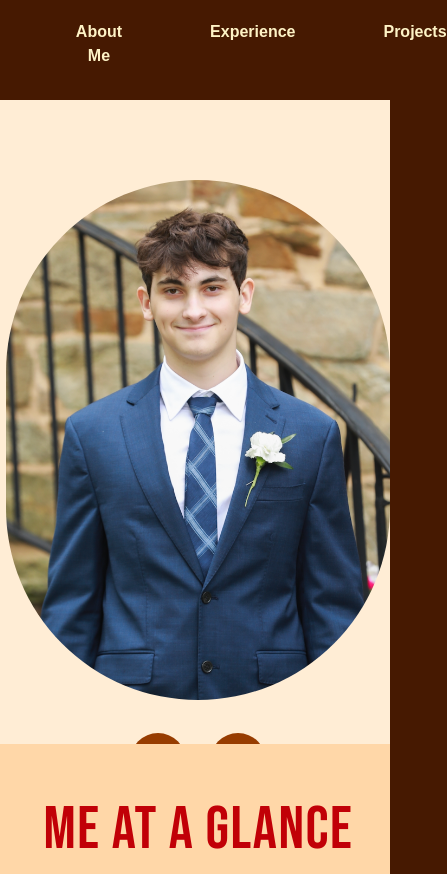
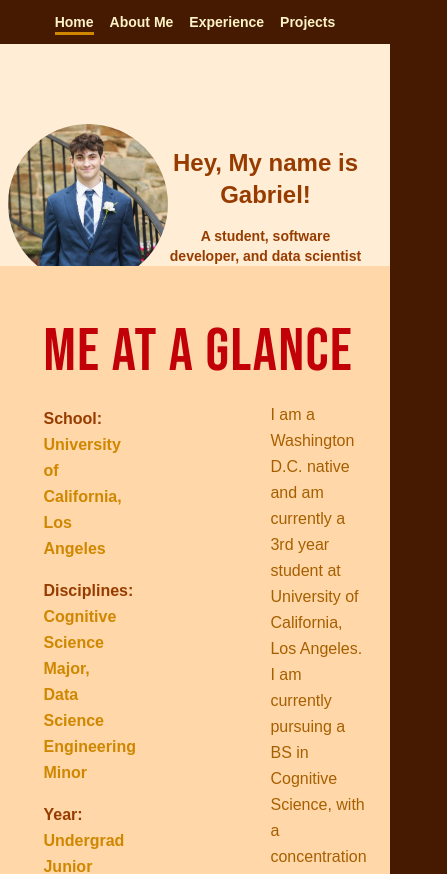
Before and after one commit to BriboSD/portfolio-website, a Next.js app: page / in a window 390 px wide. Shown: the top 874 px of the page, 447 px wide, since content can reach past the window. Built offline with nearby package versions, Linux system fonts and the light colour scheme.

Commit message:
Formated homepage to be mobile and tablet friendly
Completely changed the layout of homepage, making it dynamically resize based on screen size. This makes the page look better on mobile, as seen through inspect element on dev build

```diff
--- a/src/app/Components/HomePage.jsx
+++ b/src/app/Components/HomePage.jsx
@@ -6,10 +6,10 @@
 export default function HomePage({scrollYProgress}) {
   const ypos = useTransform(scrollYProgress, [0, 0.25], [0, 400]);
     return (
-      <motion.div className="relative w-full flex text-amber-800 text-6xl z-[60] mt-0 bg-[#ffedd5]"
+      <motion.div className="relative w-full flex flex-row text-amber-800 items-center text-6xl z-[60] bg-[#ffedd5]"
       >
         {/* Animated line box */}
-        <motion.svg viewBox="0 0 160 160" width={630} height={630} className="absolute ml-150 mt-20">
+        <motion.svg viewBox="0 0 160 160" width={630} height={630} className="absolute ml-155 mt-40 hidden lg:block">
           <motion.path
             fill="none"
             stroke="#DC2626"
@@ -27,18 +27,17 @@
         initial={{ height: 0 }}
         animate={{ height: "20vh" }}
         transition={{ duration: 0.6, delay: 1, ease: "easeIn" }}
-        className="relative top-[-70px] left-[900px] w-[4px] bg-red-600 -translate-x-1/2 z-[5]"
+        className="relative top-[-300px] left-[930px] w-[4px] bg-red-600 -translate-x-1/2 z-[5]"
       />
         {/* line going down from bottom*/}
         <motion.div
         initial={{ height: 0 }}
         animate={{ height: "30vh" }}
-        transition={{ duration: 1.5, delay: 1.5, ease: "easeOut" }}
-        className="relative top-[550px] left-[900px] w-[4px] bg-red-600 -translate-x-1/2 z-[5]"
+        transition={{ duration: 1, delay: 1.5, ease: "easeOut" }}
+        className="relative top-[360px] left-[930px] w-[4px] bg-red-600 -translate-x-1/2 z-[5]"
       />
 
-
-        {/* Image with overlay */}
+        {/* column that will hold image and socials buttons */}
         <div className="relative flex flex-col items-center" style={{ y: ypos }}>
           <motion.img
             id="photo"
@@ -47,11 +46,11 @@
             initial={{ opacity: 0, y: -100 }}
             animate={{ opacity: 1, y: 0 }}
             transition={{ delay: 1, duration: 1 }}
-          className="w-130 h-130 mt-20 rounded-full object-cover"
+            className=" transform lg:translate-x-[2dvw] w-40 h-40 sm:w-80 sm:h-80 md:w-100 md:h-100 lg:w-130 lg:h-130 mt-20 rounded-full object-cover"
           />
 
           {/* GitHub Button */}
-        <motion.div className="absolute transform translate-y-[75dvh] flex flex-row gap-6">
+          <motion.div className="transform lg:translate-x-[2dvw]  translate-y-[1dvh] md:translate-y-[5dvh] lg:translate-y-[5dvh] flex flex-row gap-6">
             <motion.a
               href="https://github.com/BriboSD"
               target="_blank"
@@ -60,12 +59,14 @@
               animate={{ opacity: 1, y: 0 }}
               transition={{ delay: 2, duration: 0.8 }}
               className="
-              bg-amber-800 text-[#ffedd5] p-3 rounded-full
+                bg-amber-800 text-[#ffedd5] p-2 md:p-3 lg:p-3 rounded-full
                 hover:bg-amber-600
                 transition-colors duration-300
+                flex items-center justify-center
+                w-10 h-10 lg:w-20 lg:h-20
               "
             >
-            <Github size={32} />
+              <Github className="w-8 h-8 sm:w-7 sm:h-7 md:w-8 md:h-8 lg:w-10 lg:h-10 " />
             </motion.a>
 
             <motion.a
@@ -76,12 +77,14 @@
               animate={{ opacity: 1, y: 0 }}
               transition={{ delay: 2.2, duration: 0.8 }} // small delay offset for nice stagger
               className="
-              bg-amber-800 text-[#ffedd5] text-white p-3 rounded-full
+                bg-amber-800 text-[#ffedd5] p-2 md:p-3 lg:p-3 rounded-full
                 hover:bg-amber-600
                 transition-colors duration-300
+                flex items-center justify-center
+                w-10 h-10 lg:w-20 lg:h-20
               "
             >
-            <Linkedin size={32} />
+              <Linkedin className="w-8 h-8 sm:w-7 sm:h-7 md:w-8 md:h-8 lg:w-10 lg:h-10 " />
             </motion.a>
 
           </motion.div>
@@ -89,12 +92,12 @@
         </div>
 
         {/* Text */}
-        <div className="absolute mt-40 left-[650px] mt-5 text-center font-extrabold">
+        <div className="relative transform w-[50dvw] sm:w-[45dvw] lg:w-[37dvw] mt-5 text-center font-extrabold translate-x-[dvw] sm:translate-x-[5dvw] lg:translate-x-[9dvw]">
           <motion.h1
           initial={{ opacity: 0, y: 100 }}
           animate={{opacity: 1, y:0}}
           transition={{delay: 2, duration: 1}}
-          className="w-[500px] text-7xl"
+          className="text-2xl transform translate-y-[3dvh] sm:text-5xl md:text-7xl "
           >
             Hey, My name is Gabriel!
 
@@ -104,7 +107,7 @@
           initial={{ opacity: 0, y: 100 }}
           animate={{opacity: 1, y:0}}
           transition={{delay: 2.3, duration: 1}}
-          className="w-[500px]  mt-20 text-center max-w-[100%] text-4xl"
+          className=" mt-10 lg:mt-30 text-center text-sm sm:text-xl lg:text-4xl lg:translate-x-"
           >
             A student, software developer, and data scientist
 
--- a/src/app/Components/Projects.tsx
+++ b/src/app/Components/Projects.tsx
@@ -14,7 +14,7 @@
           projLink: "https://github.com/kcabalonga/Bpop"
         },
         {
-          image: "/images/website.png",
+          image: "/images/Website.png",
           title: "Personal Website",
           description:
             "I created this website without a templae, using react and the motion library for animations. I used nextjs as my react framework, and hosted this website through Vercel. Thanks for stopping by!",
--- a/src/app/page.tsx
+++ b/src/app/page.tsx
@@ -73,9 +73,9 @@
       <>
 
         {/* tab navigation bar */}
-        <nav className="sticky top-0 w-full bg-[#ffedd5] text-amber-800 text-1xl font-bold z-[70] py-4 flex justify-center">
+        <nav className="sticky top-0 w-full bg-[#ffedd5] text-amber-800 text-sm md:text-xl font-bold z-[70] py-3 flex flex-wrap justify-center gap-6 lg:gap-10 px-2">
           {/* Tab logic */}
-          <div className="flex space-x-22 mb-4 mt-1">
+          <div className="flex flex-wrap justify-center gap-4 md:gap-10">
           <motion.div
             initial={{ x: "-100vw", y: 0, width: "100vw", height: "4px" }}
             animate={{
@@ -136,7 +136,7 @@
         </nav>
 
         <div className="relative w-full scroll-smooth overflow-hidden snap-y snap-mandatory pt-0">
-        <motion.section id="homepage" className="snap-start scroll-mt-[20vh] min-h-screen relative z-[10]">
+          <motion.section id="homepage" className="snap-start scroll-mt-[20vh] min-h-[50dvh] sm:min-h-[150dvh] sm:h-[10dvh] lg:min-h-screen relative z-[10]">
             <div ref={homeRef}>
               <HomePage scrollYProgress={scrollYProgress} />
             </div>
```
Lines whose indentation alone changed are shown as unchanged.
